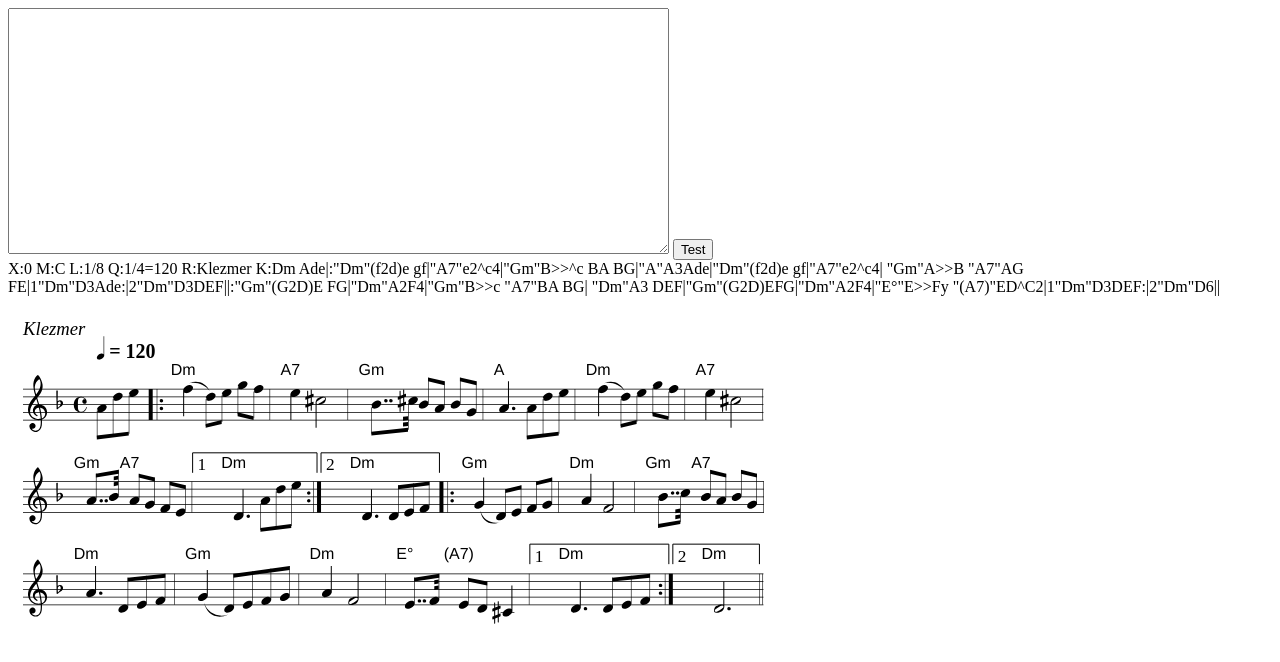
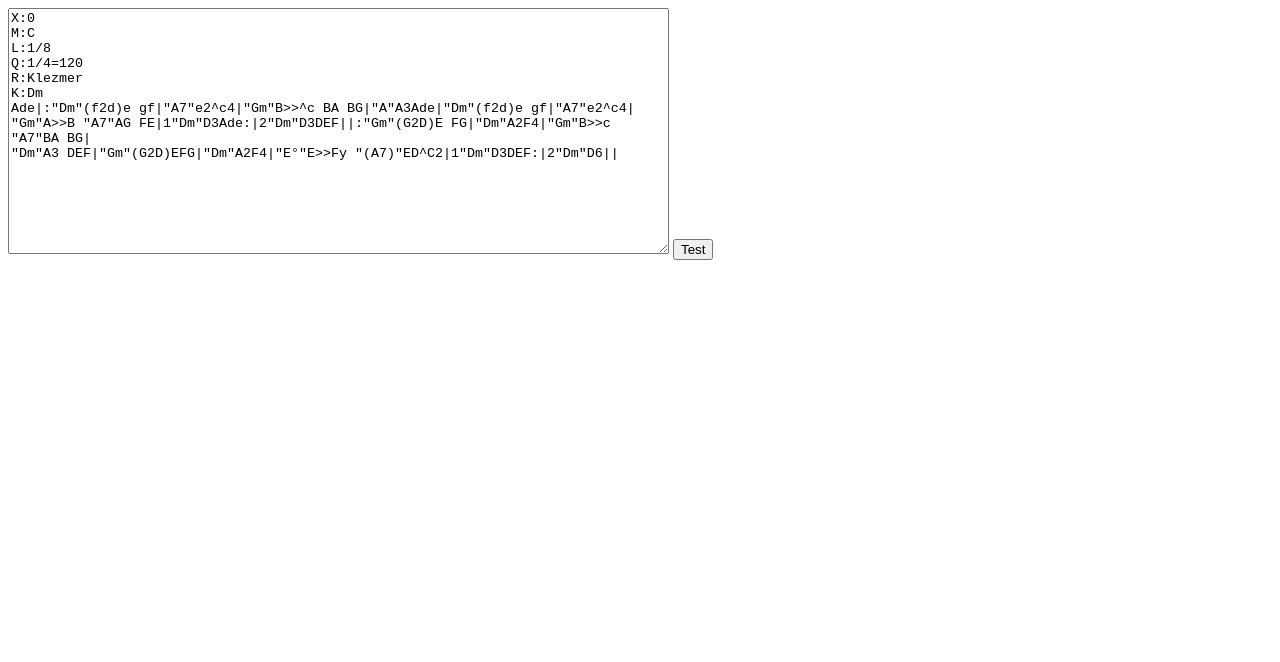
Before and after one commit to yalishanda42/musical-inspiration, a plain HTML site: page index.html in a window 1280 px wide. Drawn offline with Linux system fonts and the light colour scheme.

Commit message:
Add sample track inside textarea

```diff
--- a/index.html
+++ b/index.html
@@ -9,9 +9,7 @@
         <title>Musical Inspiration</title>
     </head>
     <body>
-        <textarea id="testTextarea" rows="16" cols="80"></textarea>
-        <button id="testButton" type="button">Test</button>
-        <div id="sheetmusic">X:0
+        <textarea id="testTextarea" rows="16" cols="80">X:0
 M:C
 L:1/8
 Q:1/4=120
@@ -19,6 +17,8 @@ R:Klezmer
 K:Dm
 Ade|:"Dm"(f2d)e gf|"A7"e2^c4|"Gm"B>>^c BA BG|"A"A3Ade|"Dm"(f2d)e gf|"A7"e2^c4|
 "Gm"A>>B "A7"AG FE|1"Dm"D3Ade:|2"Dm"D3DEF||:"Gm"(G2D)E FG|"Dm"A2F4|"Gm"B>>c "A7"BA BG|
-"Dm"A3 DEF|"Gm"(G2D)EFG|"Dm"A2F4|"E°"E>>Fy "(A7)"ED^C2|1"Dm"D3DEF:|2"Dm"D6||</div>
+"Dm"A3 DEF|"Gm"(G2D)EFG|"Dm"A2F4|"E°"E>>Fy "(A7)"ED^C2|1"Dm"D3DEF:|2"Dm"D6||</textarea>
+        <button id="testButton" type="button">Test</button>
+        <div id="sheetmusic"></div>
     </body>
 </html>
```
